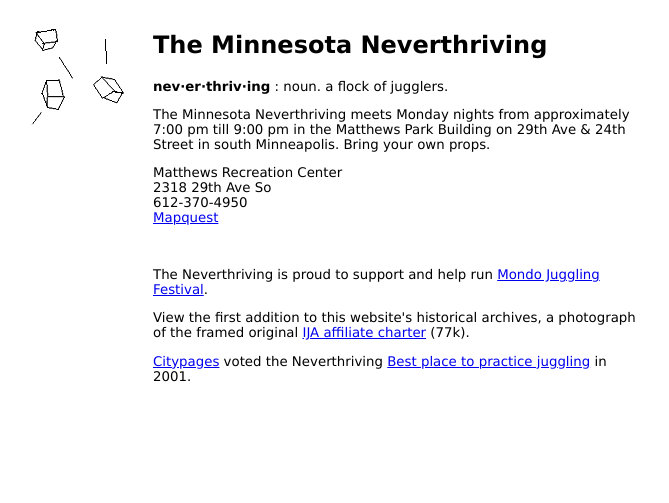
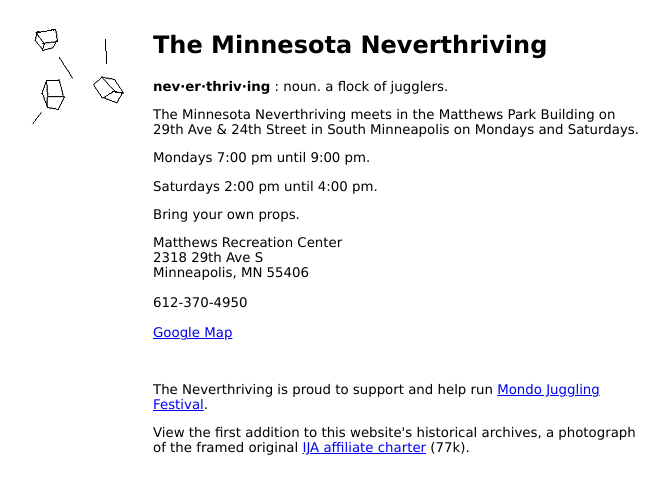
Before and after one commit to neverthriving/neverthriving.github.io, a plain HTML site: page index.html in a window 1280 px wide. Shown: the whole page, without its empty margins (8-677 px from the left). Drawn offline with Linux system fonts and the light colour scheme.

Commit message:
Update index.html
Dusting off the cobwebs.

```diff
--- a/index.html
+++ b/index.html
@@ -14,7 +14,7 @@
 
 <BODY bgcolor="#FFFFFF">
 
-<img src="/images/cubejuggle.gif" width="110" height="100" border="0" hspace="20" vspace="20" align="left">
+<img src="images/cubejuggle.gif" width="110" height="100" border="0" hspace="20" vspace="20" align="left">
 
 <table width="500" border="0">
 <tr><td>
@@ -24,12 +24,18 @@
 
 <p><B>nev&#183;er&#183;thriv&#183;ing</b> : noun. a flock of jugglers.</p>
 
-<p>The Minnesota Neverthriving meets Monday nights from approximately 7:00 pm till 9:00 pm in the Matthews Park Building on 29th Ave &amp; 24th Street in south Minneapolis. Bring your own props.</p>
+<p>The Minnesota Neverthriving meets in the Matthews Park Building on 29th Ave &amp; 24th Street in South Minneapolis on Mondays and Saturdays.</p>
+<p>Mondays 7:00 pm until 9:00 pm.</p>
+<p>Saturdays 2:00 pm until 4:00 pm.</p>
+<p>Bring your own props.</p>
 
 <p>Matthews Recreation Center<br>
-2318 29th Ave So<br>
+2318 29th Ave S<br>
+Minneapolis, MN  55406<br>
+<br>
 612-370-4950<br>
-<a href="/web/20160306095555/http://www.mapquest.com/maps/map.adp?countrycode=250&amp;country=US&amp;address=2318+29th+Ave+S&amp;city=Minneapolis&amp;state=MN&amp;zipcode=&amp;submit.x=51&amp;submit.y=14&amp;addtohistory=">Mapquest</a></p>
+<br>
+<a href="https://goo.gl/maps/DQdX3gUXYGMVTjNL9">Google Map</a></p>
 
 <p>&nbsp;</p>
 
@@ -37,8 +43,6 @@
 
 <p>View the first addition to this website's historical archives, a photograph of the framed original <a href="images/charter.jpg">IJA affiliate charter</a> (77k).
 
-<p><a href="http://www.citypages.com/">Citypages</a> voted the Neverthriving <A href="https://web.archive.org/web/20150510145447/http://www.citypages.com/bestof/2001/award/best-place-to-practice-juggling-2866/">Best place to practice juggling</a> in 2001.
-
 <p>&nbsp;</p>
 
 </td></tr></table>
```
